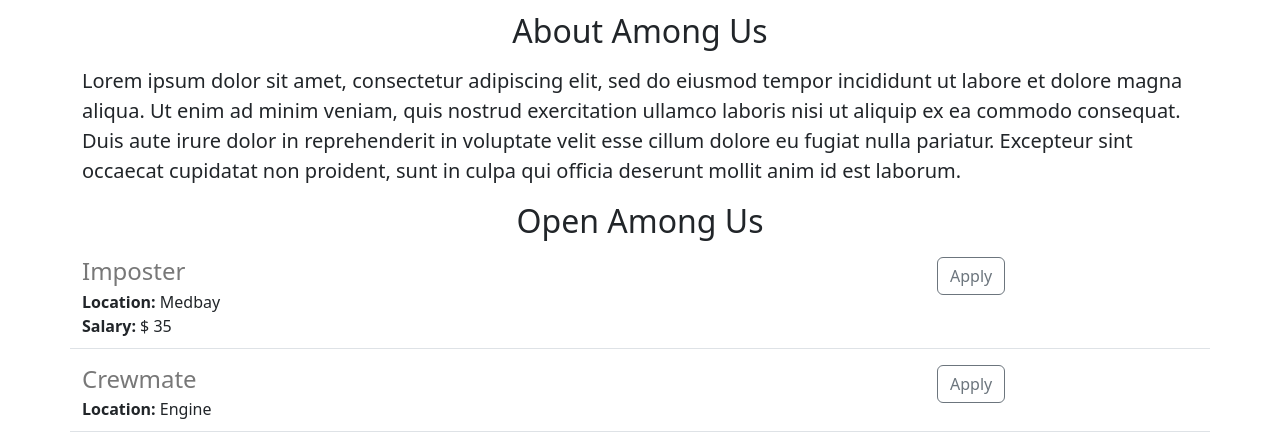
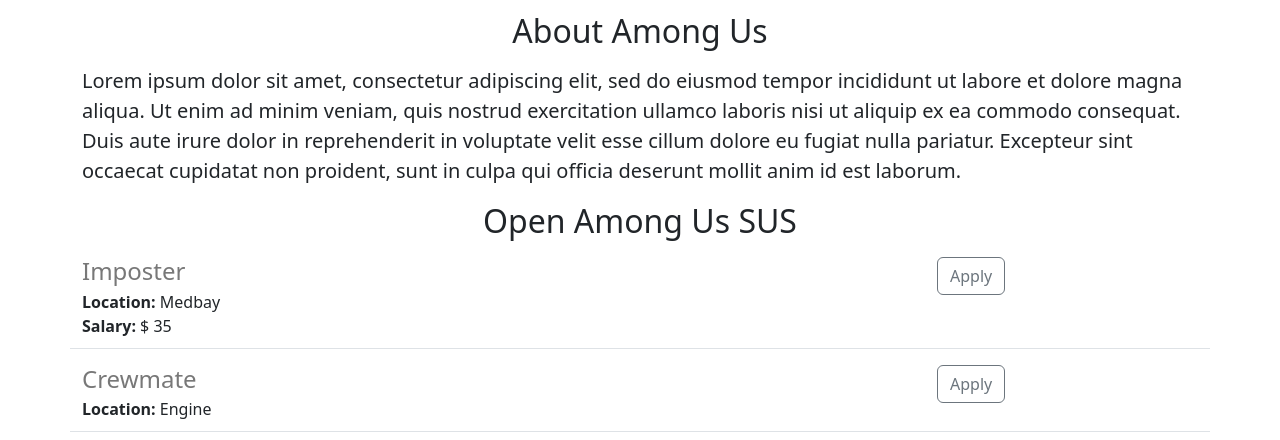
Before and after one commit to nico-leone/flask-practice, a Flask app: page / in a window 1280 px wide. Shown: the part 484-924 px from the top of the page. Run offline with Flask 3, Linux system fonts and the light colour scheme.

Commit message:
made some changes to home

```diff
--- a/templates/home.html
+++ b/templates/home.html
@@ -18,7 +18,7 @@
       <img class="img-fluid" id="banner" src="static/banner.jpg" >
       <h2 class="text-center mt-3 mb-3">About Among Us</h2>
       <p class="lead">Lorem ipsum dolor sit amet, consectetur adipiscing elit, sed do eiusmod tempor incididunt ut labore et dolore magna aliqua. Ut enim ad minim veniam, quis nostrud exercitation ullamco laboris nisi ut aliquip ex ea commodo consequat. Duis aute irure dolor in reprehenderit in voluptate velit esse cillum dolore eu fugiat nulla pariatur. Excepteur sint occaecat cupidatat non proident, sunt in culpa qui officia deserunt mollit anim id est laborum.</p>
-      <h2 class="text-center mt-3 mb-3">Open Among Us</h2>
+      <h2 class="text-center mt-3 mb-3">Open Among Us SUS</h2>
       <!-- This div uses flask to generate templates stored elswhere using a for loop to iterate through the jobs array, the include section includes code stored in jobitem.html, which helps with organization.-->
       <div>
         {% for job in jobs %}
```
